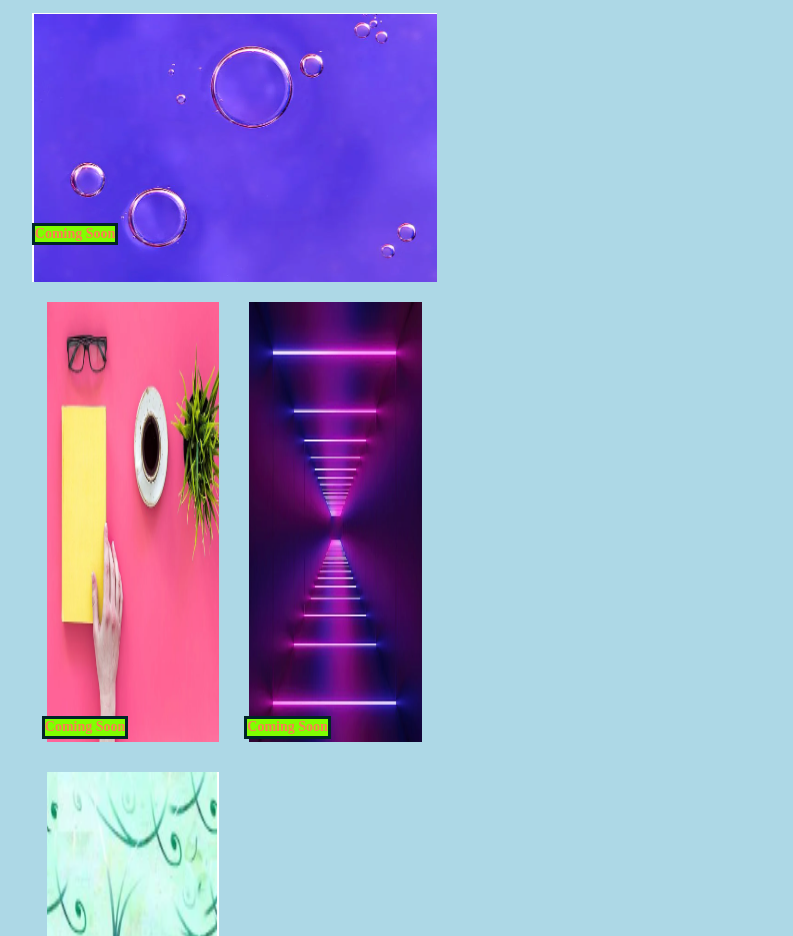
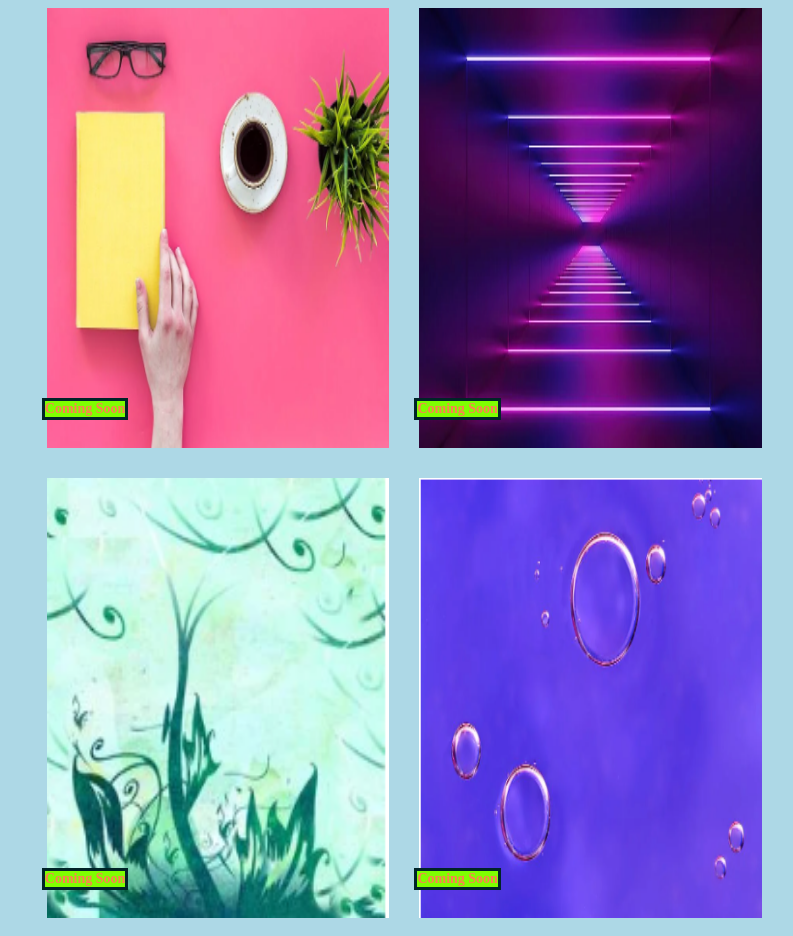
Before and after one commit to Reina2024/portfolio, a plain HTML site: page index.html in a window 1280 px wide. Shown: the part 1354-2290 px from the top of the page, without its empty margins (469-1262 px from the left). Drawn offline with Linux system fonts and the light colour scheme.

Commit message:
fix image gallery

```diff
--- a/index.html
+++ b/index.html
@@ -69,12 +69,7 @@
                                 <img src="./assets/css/images/CodeRefactor.png" class="galleryimg" alt="Refactored Site">
                                 <figcaption>Code Refactoring</figcaption>
                             </a>
-                        </figure>
-                        <div class="gallery-row">
-                            <figure class="gallery1">
-                                <a href="https://www.stockfreeimages.com/?gad_source=1&gclid=CjwKCAjwm_SzBhAsEiwAXE2CvzB8zAuHecWYuNbubgEoAR4VGEaIwmOjqD3jZTO7SLtdtsqo7zUNzxoCWbMQAvD_BwE"alt= "Coming Soon">
-                                    <img src="./assets/css/images/bubbles.png" class="gallery__img2" alt="Bubbles">
-                                    <figcaption>Coming Soon </figcaption>
+
                                 </a>
                         <div class="gallery-row">
                             <figure class="gallery1">
@@ -98,7 +93,12 @@
                                     <figcaption>Coming Soon </figcaption>
                                 </a>
                             </figure>
-
+                            <figure class="gallery1">
+                                <a href="https://www.stockfreeimages.com/?gad_source=1&gclid=CjwKCAjwm_SzBhAsEiwAXE2CvzB8zAuHecWYuNbubgEoAR4VGEaIwmOjqD3jZTO7SLtdtsqo7zUNzxoCWbMQAvD_BwE">
+                                    <img src="./assets/css/images/bubbles.png" class="galleryimg" alt="Bubbles">
+                                    <figcaption>Coming Soon </figcaption>
+                                </a>
+                            </figure>
                                 </a>
                             </figure>
                         </div>
```
